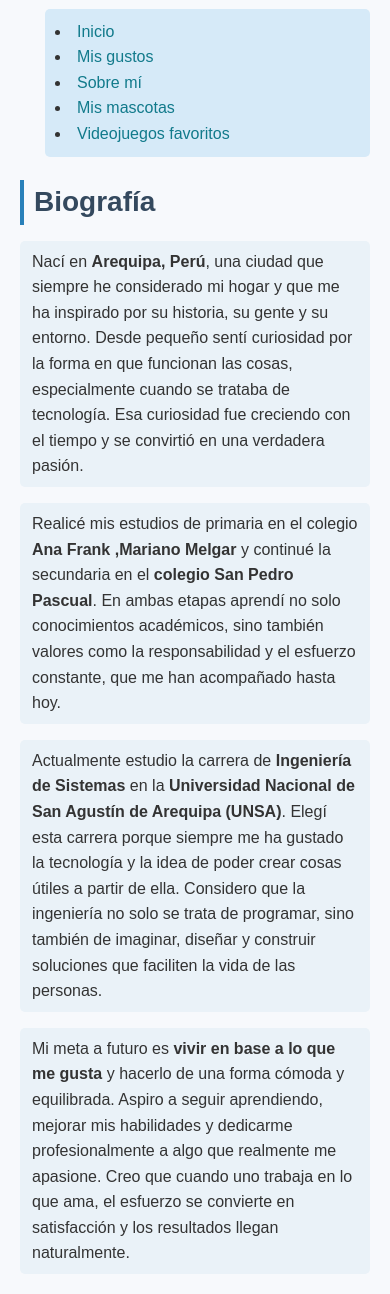
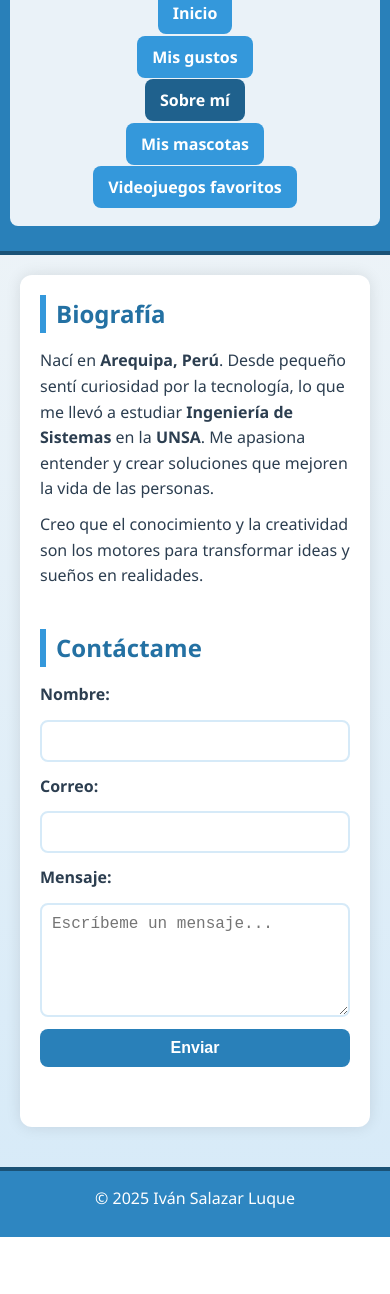
Before and after one commit to ivan-SalazarL/proyecto-individual-idweb, a plain HTML site: page vida.html in a window 390 px wide. Shown: the part 100-1394 px from the top of the page. After the commit the page ends 1337 px from the top, so only its background shows below. Drawn offline with Linux system fonts and the light colour scheme.

Commit message:
css 2 y html mejorado

```diff
--- a/css/estilos.css
+++ b/css/estilos.css
@@ -1,58 +1,185 @@
-body {
-  font-family: 'Arial', sans-serif;
-  background: #f7f9fc;
-  color: #333;
-  margin: 20px;
-  line-height: 1.6;
+/* === RESETEO GENERAL === */
+* {
+  box-sizing: border-box;
+  margin: 0;
+  padding: 0;
 }
 
-h1 {
+/* === ESTILOS BASE === */
+body {
+  font-family: 'Segoe UI', Arial, sans-serif;
+  background: linear-gradient(180deg, #f4f6f7, #d6eaf8);
   color: #2c3e50;
-  font-size: 36px;
-  margin-bottom: 20px;
-  border-bottom: 2px solid #3498db;
+  line-height: 1.6;
+  margin: 0;
+}
+
+/* === ENCABEZADO === */
+header {
+  background: #2980b9;
+  color: #fff;
+  text-align: center;
+  padding: 25px 10px;
+  border-bottom: 4px solid #1a5276;
+}
+
+header h1 {
+  font-size: 2.3em;
+  margin-bottom: 8px;
+}
+
+header p {
+  font-size: 1.1em;
+  opacity: 0.9;
+}
+
+/* === NAVEGACIÓN === */
+nav ul {
+  list-style: none;
+  display: flex;
+  justify-content: center;
+  flex-wrap: wrap;
+  gap: 8px;
+  margin-top: 15px;
+}
+
+nav a {
+  color: #fff;
+  background: #3498db;
+  padding: 10px 15px;
+  border-radius: 8px;
+  text-decoration: none;
+  font-weight: 600;
+  transition: all 0.3s ease;
+}
+
+nav a:hover,
+nav a.activo {
+  background: #1f618d;
+  transform: scale(1.05);
+}
+
+/* === CONTENIDO PRINCIPAL === */
+main {
+  max-width: 900px;
+  margin: 40px auto;
+  background: #fff;
+  padding: 30px;
+  border-radius: 12px;
+  box-shadow: 0 0 15px rgba(0,0,0,0.1);
+}
+
+section, article {
+  margin-bottom: 40px;
+}
+
+h2 {
+  color: #2471a3;
+  border-left: 6px solid #3498db;
+  padding-left: 10px;
+  margin-bottom: 15px;
+}
+
+h3 {
+  color: #2c3e50;
+  margin-bottom: 10px;
+  border-bottom: 2px solid #eaf2f8;
   padding-bottom: 5px;
 }
 
-h2 {
-  color: #34495e;
-  font-size: 28px;
-  margin-bottom: 15px;
-  border-left: 4px solid #2980b9;
-  padding-left: 10px;
+p, li {
+  font-size: 1rem;
+  margin-bottom: 10px;
 }
 
-h3 {
-  color: #5dade2;
-  font-size: 22px;
-  margin-bottom: 12px;
+/* === LISTAS === */
+ul, ol {
+  background: #eaf2f8;
+  padding: 15px;
+  border-radius: 8px;
+  list-style-position: inside;
 }
 
-p {
-  font-size: 16px;
-  margin-bottom: 14px;
-  background: #eaf2f8;
-  padding: 8px 12px;
-  border-radius: 5px;
+/* === IMÁGENES === */
+img {
+  max-width: 100%;
+  border-radius: 10px;
+  display: block;
+  margin: 15px auto;
 }
 
-ul, ol {
-  margin-left: 25px;
-  padding-left: 0;
-  list-style-position: inside;
-  background: #d6eaf8;
-  padding: 10px;
-  border-radius: 5px;
+figure {
+  text-align: center;
+  margin: 20px 0;
 }
 
-a {
-  color: #117a8b;
-  text-decoration: none;
-  transition: color 0.3s, transform 0.2s;
+figcaption {
+  font-style: italic;
+  font-size: 0.9em;
+  color: #555;
 }
 
-a:hover {
-  color: #0c5460;
-  text-decoration: underline;
-  transform: scale(1.05);
+/* === FORMULARIOS === */
+form {
+  display: flex;
+  flex-direction: column;
+  gap: 12px;
 }
+
+label {
+  font-weight: bold;
+}
+
+input, textarea, button {
+  font-size: 16px;
+  padding: 10px;
+  border: 2px solid #d6eaf8;
+  border-radius: 8px;
+  transition: all 0.3s ease;
+}
+
+input:focus, textarea:focus {
+  border-color: #2980b9;
+  outline: none;
+  background: #f8fdff;
+}
+
+button {
+  background: #2980b9;
+  color: white;
+  border: none;
+  cursor: pointer;
+  font-weight: bold;
+}
+
+button:hover {
+  background: #1f618d;
+  transform: scale(1.03);
+}
+
+/* === PIE DE PÁGINA === */
+footer {
+  text-align: center;
+  background: #2e86c1;
+  color: white;
+  padding: 15px;
+  font-size: 14px;
+  margin-top: 40px;
+  border-top: 4px solid #1a5276;
+}
+
+/* === RESPONSIVE === */
+@media (max-width: 600px) {
+  nav ul {
+    flex-direction: column;
+  }
+
+  header h1 {
+    font-size: 1.8em;
+  }
+
+  main {
+    margin: 20px;
+    padding: 20px;
+  }
+}
--- a/vida.html
+++ b/vida.html
@@ -2,46 +2,50 @@
 <html lang="es">
 <head>
   <meta charset="utf-8">
-  <title>Mis gustos</title>
+  <meta name="viewport" content="width=device-width, initial-scale=1.0">
+  <title>Sobre mí | Iván Salazar</title>
   <link rel="stylesheet" href="css/estilos.css">
 </head>
 <body>
   <header>
-    <h1>Mis gustos</h1>
+    <h1>Sobre mí</h1>
     <nav>
       <ul>
         <li><a href="index.html">Inicio</a></li>
         <li><a href="gustos.html">Mis gustos</a></li>
-        <li><a href="vida.html">Sobre mí</a></li>
+        <li><a href="vida.html" class="activo">Sobre mí</a></li>
         <li><a href="mascotas.html">Mis mascotas</a></li>
-        <li><a href="juegos.html">Videojuegos favoritos </a></li>
+        <li><a href="juegos.html">Videojuegos favoritos</a></li>
       </ul>
     </nav>
   </header>
-<main>
-  <section>
-    <h2>Biografía</h2>
-    <p>
-      Nací en <strong>Arequipa, Perú</strong>, una ciudad que siempre he considerado mi hogar y que me ha inspirado por su historia, su gente y su entorno.
-      Desde pequeño sentí curiosidad por la forma en que funcionan las cosas, especialmente cuando se trataba de tecnología.
-      Esa curiosidad fue creciendo con el tiempo y se convirtió en una verdadera pasión.
-    </p>
 
-    <p>
-      Realicé mis estudios de primaria en el colegio <strong>Ana Frank ,Mariano Melgar</strong> y continué la secundaria en el <strong>colegio San Pedro Pascual</strong>.
-      En ambas etapas aprendí no solo conocimientos académicos, sino también valores como la responsabilidad y el esfuerzo constante, que me han acompañado hasta hoy.
-    </p>
+  <main>
+    <section>
+      <h2>Biografía</h2>
+      <p>Nací en <strong>Arequipa, Perú</strong>. Desde pequeño sentí curiosidad por la tecnología, lo que me llevó a estudiar <strong>Ingeniería de Sistemas</strong> en la <strong>UNSA</strong>. Me apasiona entender y crear soluciones que mejoren la vida de las personas.</p>
+      <p>Creo que el conocimiento y la creatividad son los motores para transformar ideas y sueños en realidades.</p>
+    </section>
 
-    <p>
-      Actualmente estudio la carrera de <strong>Ingeniería de Sistemas</strong> en la <strong>Universidad Nacional de San Agustín de Arequipa (UNSA)</strong>.
-      Elegí esta carrera porque siempre me ha gustado la tecnología y la idea de poder crear cosas útiles a partir de ella.
-      Considero que la ingeniería no solo se trata de programar, sino también de imaginar, diseñar y construir soluciones que faciliten la vida de las personas.
-    </p>
+    <section>
+      <h2>Contáctame</h2>
+      <form action="#" method="post">
+        <label for="nombre">Nombre:</label>
+        <input type="text" id="nombre" name="nombre" required>
 
-    <p>
-      Mi meta a futuro es <strong>vivir en base a lo que me gusta</strong> y hacerlo de una forma cómoda y equilibrada.
-      Aspiro a seguir aprendiendo, mejorar mis habilidades y dedicarme profesionalmente a algo que realmente me apasione.
-      Creo que cuando uno trabaja en lo que ama, el esfuerzo se convierte en satisfacción y los resultados llegan naturalmente.
-    </p>
-  </section>
-</main>
+        <label for="email">Correo:</label>
+        <input type="email" id="email" name="email" required>
+
+        <label for="mensaje">Mensaje:</label>
+        <textarea id="mensaje" name="mensaje" rows="5" placeholder="Escríbeme un mensaje..."></textarea>
+
+        <button type="submit">Enviar</button>
+      </form>
+    </section>
+  </main>
+
+  <footer>
+    <p>&copy; 2025 Iván Salazar Luque</p>
+  </footer>
+</body>
+</html>
```
Also changed, not shown: gustos.html (+16 -27 lines), index.html (+28 -5 lines), juegos.html (+53 -29 lines), mascotas.html (+44 -40 lines).
